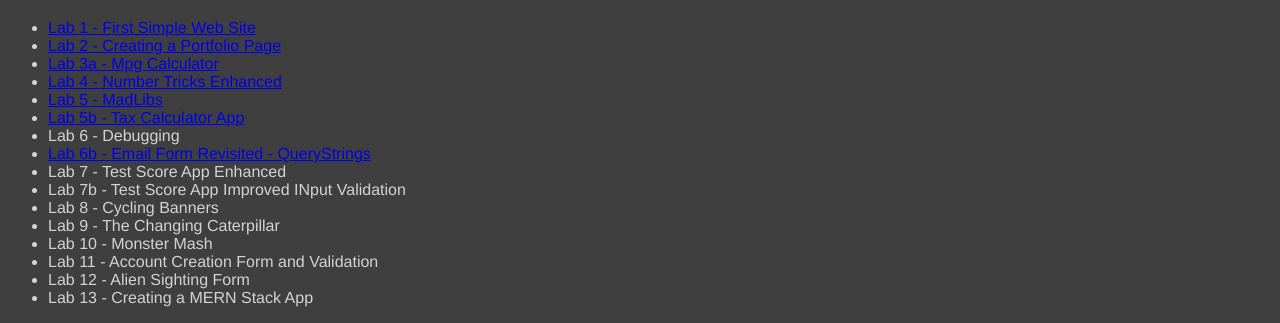
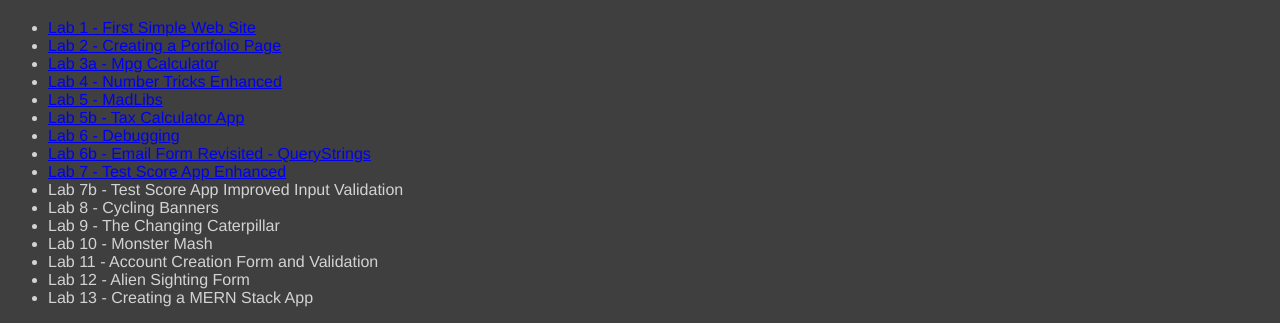
Before and after one commit to rdloyson/Portfolio, a plain HTML site: page index.html in a window 1280 px wide. Shown: the part 1819-2142 px from the top of the page. Drawn offline with Linux system fonts and the light colour scheme.

Commit message:
Update index.html

```diff
--- a/index.html
+++ b/index.html
@@ -18,10 +18,10 @@
                 <li><a href="https://rdloyson.github.io/Avg-Test-Scores/">Lab 4 - Number Tricks Enhanced</a></li>
                 <li><a href="https://rdloyson.github.io/Lab-4/">Lab 5 - MadLibs</a></li>
                 <li><a href="https://rdloyson.github.io/Lab-5b/">Lab 5b - Tax Calculator App</a></li>
-                <li>Lab 6 - Debugging</li>
+                <li><a href="https://rdloyson.github.io/Lab-6b/">Lab 6 - Debugging</a></li>
                 <li><a href="https://rdloyson.github.io/Lab-6b/">Lab 6b - Email Form Revisited - QueryStrings</a></li>
-                <li>Lab 7 - Test Score App Enhanced</li>
-                <li>Lab 7b - Test Score App Improved INput Validation</li>
+                <li><a href="https://rdloyson.github.io/Lab-7-Test-Scores/">Lab 7 - Test Score App Enhanced</a></li>
+                <li>Lab 7b - Test Score App Improved Input Validation</li>
                 <li>Lab 8 - Cycling Banners</li>
                 <li>Lab 9 - The Changing Caterpillar</li>
                 <li>Lab 10 - Monster Mash</li>
```
